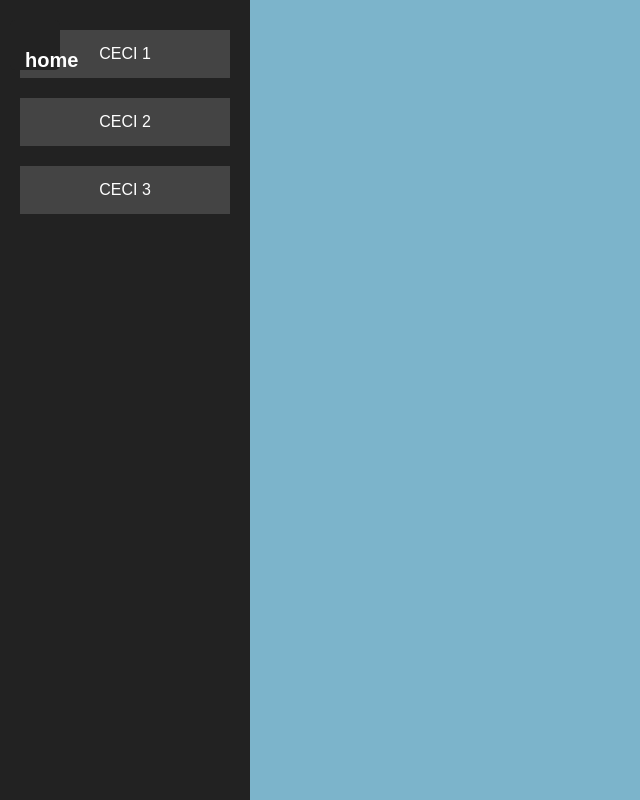
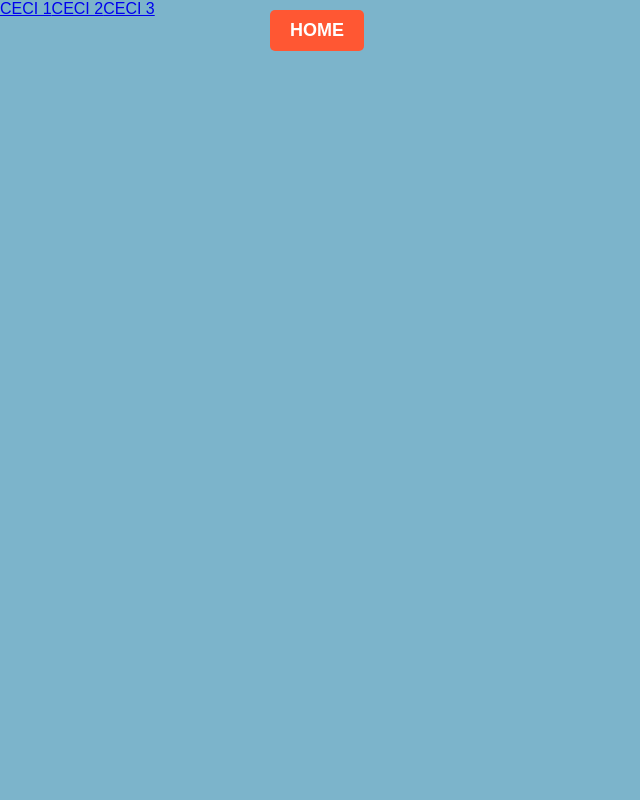
Before and after one commit to palorba/vavatr, a plain HTML site: page index.html in a window 1280 px wide. Shown: the whole page, without its empty margins (0-640 px from the left). Drawn offline with Linux system fonts and the light colour scheme.

Commit message:
Update index.html

```diff
--- a/index.html
+++ b/index.html
@@ -84,24 +84,21 @@
 <body>
 
     <!-- Barre latérale avec liens -->
-    <div class="sidebar">
-        <a href="#default" style="
-    display: block;
-    width: 50px;
-    height: 50px;
-    background: #222;
+<a href="#default" style="
+    position: absolute;
+    top: 10px;
+    left: 270px; /* Juste à côté de la barre latérale */
+    padding: 10px 20px;
+    background: #ff5733;
     color: white;
-    text-align: center;
-    line-height: 50px;
-    font-size: 20px;
+    font-size: 18px;
     font-weight: bold;
     text-decoration: none;
     border-radius: 5px;
-    position: absolute;
-    top: 10px;
-    left: 10px;
     transition: 0.3s;">
-    home
+    HOME
+</a>
+
 </a>
         <a href="#cv1">CECI 1</a>
         <a href="#cv2">CECI 2</a>
```
